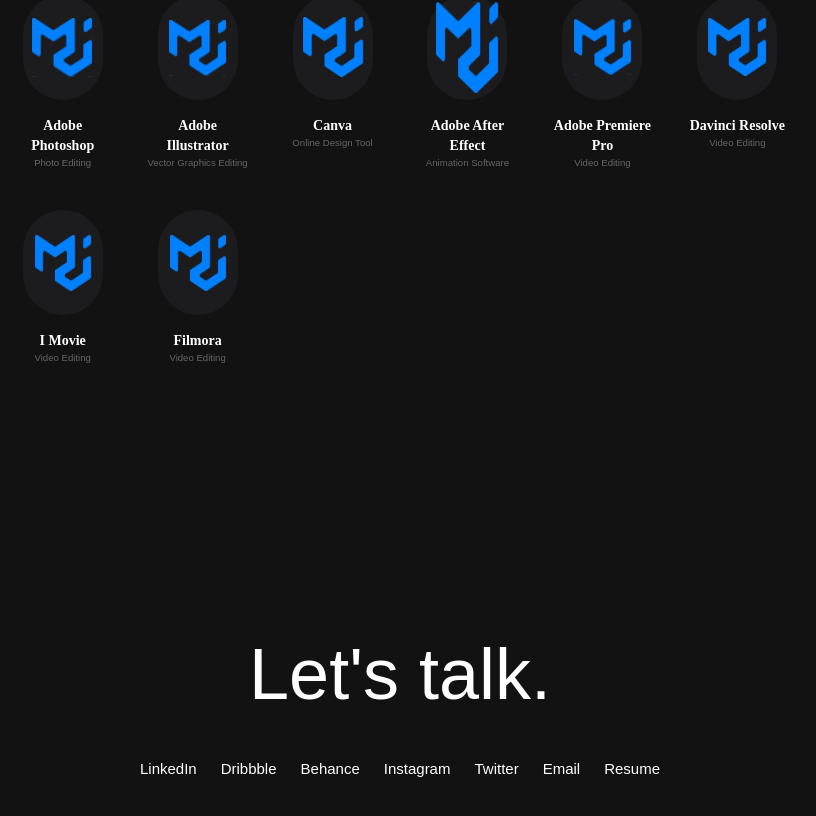
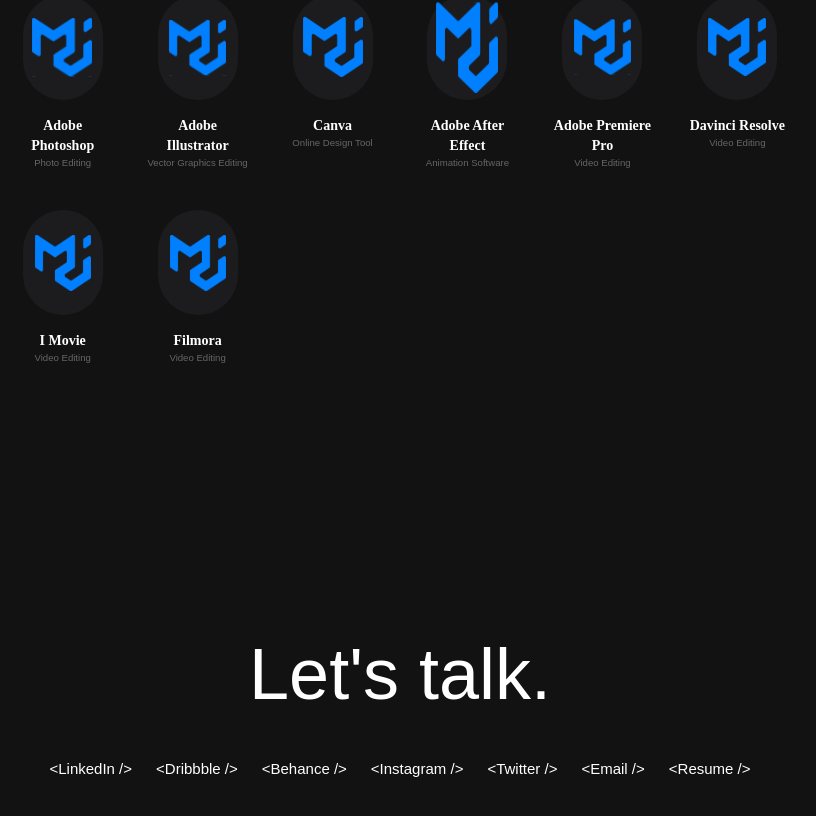
Before and after one commit to JustPerfectDesigns/my-portfolio-dashboard, a Next.js app: page /skills in a window 1280 px wide. Shown: the part 1948-2764 px from the top of the page, without its empty margins (370-1186 px from the left). Built offline with nearby package versions, Linux system fonts and the light colour scheme.

Commit message:
New Save

```diff
--- a/components/Footer.jsx
+++ b/components/Footer.jsx
@@ -26,7 +26,7 @@
 		>
 			<motion.h2
 				variants={textVariant(0.3)}
-				className="text-5xl md:text-7xl font-medium text-center dark:text-white text-[#121212] mb-12"
+				className="mb-12 text-center text-5xl font-medium text-[#121212] dark:text-white md:text-7xl"
 			>
 				Let's talk.
 			</motion.h2>
@@ -34,26 +34,49 @@
 				variants={textVariant(0.4)}
 				className="social__contact flex flex-wrap items-center justify-center gap-6"
 			>
-				<a href="" className="dark:text-white text-[#121212]">
-					LinkedIn
+				<a
+					href="https://www.linkedin.com/in/gabriel-aina/"
+					target="_blank"
+					className="text-[#121212] dark:text-white"
+				>
+					{"<LinkedIn />"}
 				</a>
-				<a href="" className="dark:text-white text-[#121212]">
-					Dribbble
+				<a
+					href="https://dribbble.com/justperfectdesigns"
+					target="_blank"
+					className="text-[#121212] dark:text-white"
+				>
+					{"<Dribbble />"}
 				</a>
-				<a href="" className="dark:text-white text-[#121212]">
-					Behance
+				<a
+					href="https://www.behance.net/justperfectdesigns"
+					target="_blank"
+					className="text-[#121212] dark:text-white"
+				>
+					{"<Behance />"}
 				</a>
-				<a href="" className="dark:text-white text-[#121212]">
-					Instagram
+				<a
+					href="https://www.instagram.com/justperfect_designs/"
+					target="_blank"
+					className="text-[#121212] dark:text-white"
+				>
+					{"<Instagram />"}
 				</a>
-				<a href="" className="dark:text-white text-[#121212]">
-					Twitter
+				<a href="" target="_blank" className="text-[#121212] dark:text-white">
+					{"<Twitter />"}
 				</a>
-				<a href="" className="dark:text-white text-[#121212]">
-					Email
+				<a
+					href="mailto:gabriel.jpdesigns@gmail.com"
+					className="text-[#121212] dark:text-white"
+				>
+					{"<Email />"}
 				</a>
-				<a href="" className="dark:text-white text-[#121212]">
-					Resume
+				<a
+					href="../resume/GABRIEL-SAMUEL-AINA-CV-RESUME.zip"
+					download={"GABRIEL SAMUEL AINA CV/Resume - Dark and Light Version"}
+					className="text-[#121212] dark:text-white"
+				>
+					{"<Resume />"}
 				</a>
 			</motion.div>
 		</motion.div>
```
Also changed, not shown: pages/index.js (+56 -54 lines).
